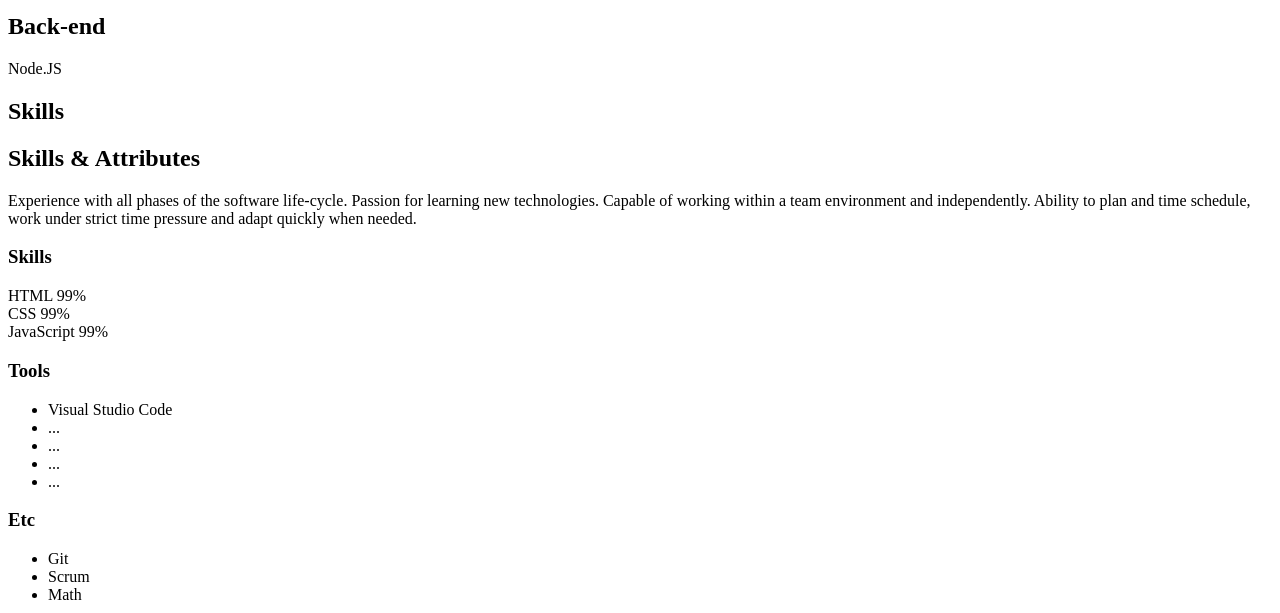
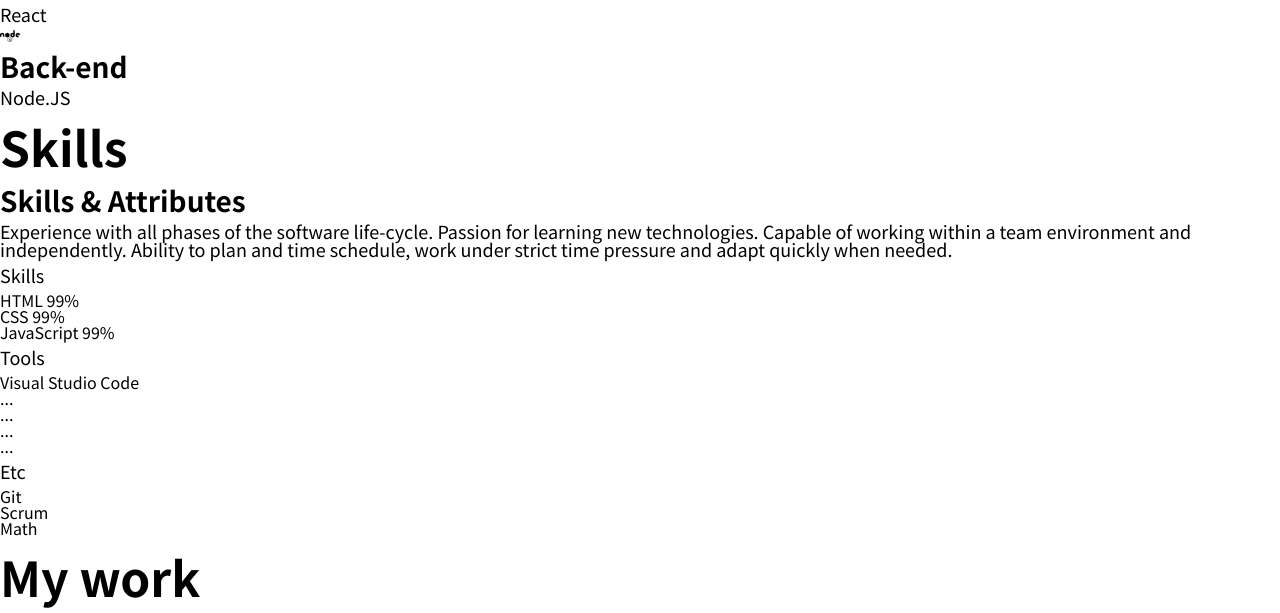
Before and after one commit to dudrjs145/portfolio, a plain HTML site: page index.html in a window 1280 px wide. Shown: the part 972-1585 px from the top of the page. Drawn offline with Linux system fonts and the light colour scheme.

Commit message:
Css: Reset css and Typograpy

```diff
--- a/index.html
+++ b/index.html
@@ -1,5 +1,4 @@
 <!DOCTYPE html>
-<html lang="en">
   <head>
     <meta charset="UTF-8" />
     <meta name="viewport" content="width=device-width, initial-scale=1.0" />
@@ -26,6 +25,10 @@
     <script src="main.js" defer></script>
   </head>
   <body>
+    <h1>Heading</h1>
+    <h2>Heading</h2>
+    <h3>Heading</h3>
+    <p>Paragraph</p>
     <!-- Navbar -->
     <nav id="navbar">
       <div class="navbar__logo">
--- a/style.css
+++ b/style.css
@@ -29,8 +29,161 @@
 
   /* Size */
 }
+/* Reset Css */
+html,
+body,
+div,
+span,
+applet,
+object,
+iframe,
+h1,
+h2,
+h3,
+h4,
+h5,
+h6,
+p,
+blockquote,
+pre,
+a,
+abbr,
+acronym,
+address,
+big,
+cite,
+code,
+del,
+dfn,
+em,
+img,
+ins,
+kbd,
+q,
+s,
+samp,
+small,
+strike,
+strong,
+sub,
+sup,
+tt,
+var,
+b,
+u,
+i,
+center,
+dl,
+dt,
+dd,
+ol,
+ul,
+li,
+fieldset,
+form,
+label,
+legend,
+table,
+caption,
+tbody,
+tfoot,
+thead,
+tr,
+th,
+td,
+article,
+aside,
+canvas,
+details,
+embed,
+figure,
+figcaption,
+footer,
+header,
+hgroup,
+menu,
+nav,
+output,
+ruby,
+section,
+summary,
+time,
+mark,
+audio,
+video {
+  margin: 0;
+  padding: 0;
+  border: 0;
+  font-size: 100%;
+  font-family: "Noto Sans KR", sans-serif;
+  vertical-align: baseline;
+}
+/* HTML5 display-role reset for older browsers */
+article,
+aside,
+details,
+figcaption,
+figure,
+footer,
+header,
+hgroup,
+menu,
+nav,
+section {
+  display: block;
+}
+body {
+  line-height: 1;
+}
+ol,
+ul {
+  list-style: none;
+}
+blockquote,
+q {
+  quotes: none;
+}
+blockquote:before,
+blockquote:after,
+q:before,
+q:after {
+  content: "";
+  content: none;
+}
+table {
+  border-collapse: collapse;
+  border-spacing: 0;
+}
 
 /* Universal tags */
 * {
   box-sizing: border-box;
 }
+
+h1 {
+  font-size: var(--font--large);
+  color: var(--color-blank);
+  font-weight: var(--weight-bold);
+  margin: 16px 0px;
+}
+
+h2 {
+  font-size: var(--font-medium);
+  font-weight: var(--weight-semi-bold);
+  color: var(--color-black);
+  margin: 8px 0;
+}
+
+h3 {
+  font-size: var(--font-regular);
+  font-weight: var(--weight-regular);
+  color: var(--color-blank);
+  margin: 8px 0;
+}
+
+p {
+  font-size: var(--font-regular);
+  font-weight: var(--weight-regular);
+  color: var(--color-blank);
+  margin: 4px 0;
+}
```
